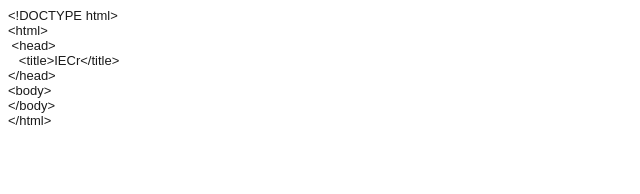
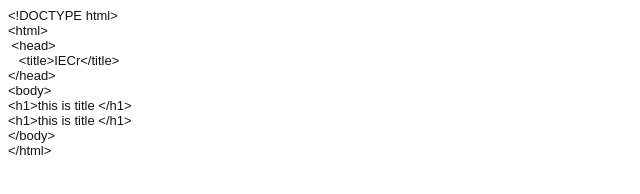
Before and after one commit to abdurrehmaniec/Assignment1, a plain HTML site: page index.html in a window 1280 px wide. Shown: the whole page, without its empty margins (0-640 px from the left). Drawn offline with Linux system fonts and the light colour scheme.

Commit message:
html strut done

```diff
--- a/index.html
+++ b/index.html
@@ -7,8 +7,8 @@
   <meta name="Generator" content="Cocoa HTML Writer">
   <meta name="CocoaVersion" content="2299.7">
   <style type="text/css">
-    p.p1 {margin: 0.0px 0.0px 0.0px 0.0px; font: 13.0px Arial; color: #1a1a1a; -webkit-text-stroke: #1a1a1a}
-    p.p2 {margin: 0.0px 0.0px 0.0px 0.0px; font: 13.0px Arial; color: #1a1a1a; -webkit-text-stroke: #1a1a1a; background-color: #ffffff}
+    p.p1 {margin: 0.0px 0.0px 0.0px 0.0px; font: 13.0px Arial; color: #141414; -webkit-text-stroke: #141414}
+    p.p2 {margin: 0.0px 0.0px 0.0px 0.0px; font: 13.0px Arial; color: #141414; -webkit-text-stroke: #141414; background-color: #ffffff}
     span.s1 {font-kerning: none; background-color: #ffffff}
     span.s2 {font-kerning: none}
   </style>
@@ -20,6 +20,8 @@
 <p class="p1"><span class="s1">   &lt;title&gt;IECr&lt;/title&gt;</span></p>
 <p class="p1"><span class="s1">&lt;/head&gt;</span></p>
 <p class="p2"><span class="s2">&lt;body&gt;</span></p>
+<p class="p2"><span class="s2">&lt;h1&gt;this is title &lt;/h1&gt;</span></p>
+<p class="p2"><span class="s2">&lt;h1&gt;this is title &lt;/h1&gt;</span></p>
 <p class="p2"><span class="s2">&lt;/body&gt;</span></p>
 <p class="p2"><span class="s2">&lt;/html&gt;</span></p>
 </body>
```
